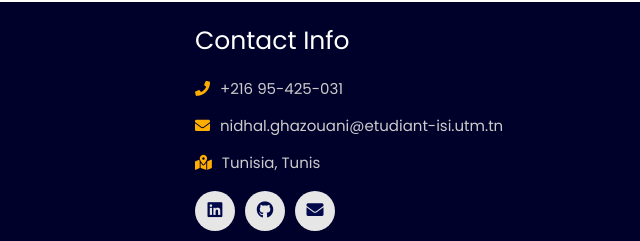
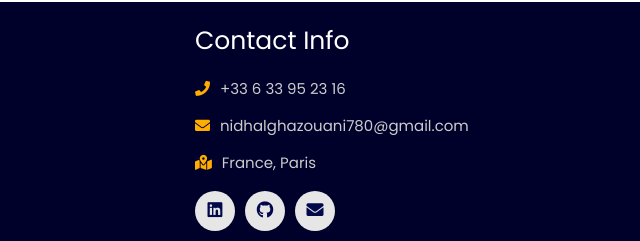
Before and after one commit to NidhalGhazouani/NidhalGhazouani.github.io, a plain HTML site: page 404.html in a window 1280 px wide. Shown: the part 688-929 px from the top of the page, 640-1280 px from the left. Drawn offline with nearby package versions, Linux system fonts and the light colour scheme.

Commit message:
Update portfolio

```diff
--- a/404.html
+++ b/404.html
@@ -79,9 +79,9 @@
 
       <div class="box">
           <h3>contact info</h3>
-          <p> <i class="fas fa-phone"></i>+216 95-425-031</p>
-          <p> <i class="fas fa-envelope"></i>nidhal.ghazouani@etudiant-isi.utm.tn</p>
-          <p> <i class="fas fa-map-marked-alt"></i>Tunisia, Tunis</p>
+          <p> <i class="fas fa-phone"></i>+33 6 33 95 23 16</p>
+          <p> <i class="fas fa-envelope"></i>nidhalghazouani780@gmail.com</p>
+          <p> <i class="fas fa-map-marked-alt"></i>France, Paris</p>
           <div class="share">
 
               <a href="https://www.linkedin.com/in/nidhal-ghazouani/" class="fab fa-linkedin" target="_blank"></a>
```
